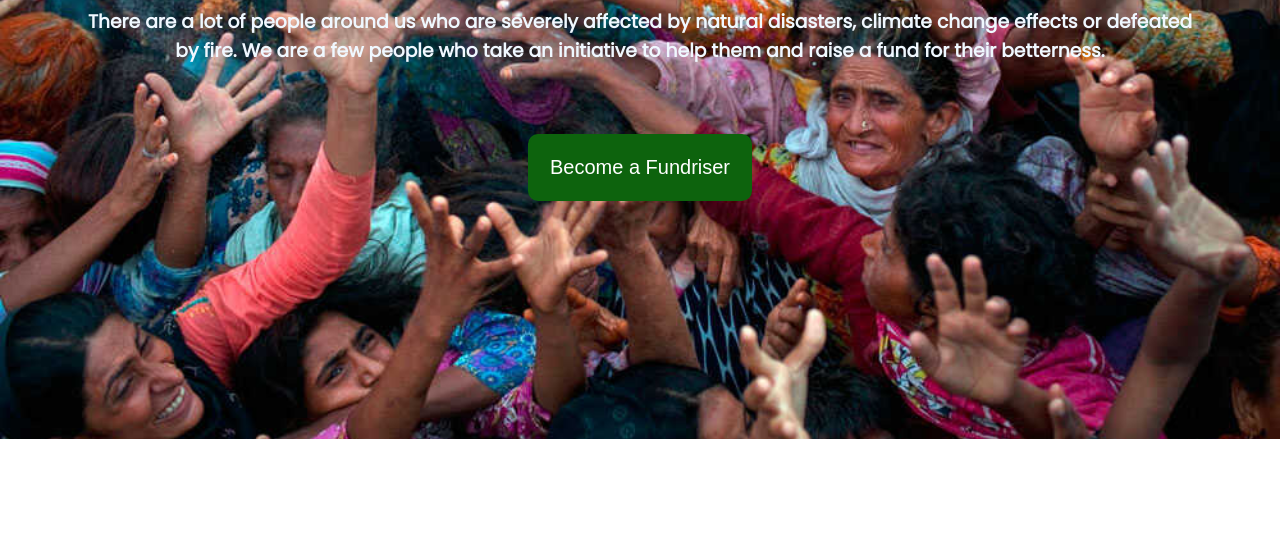
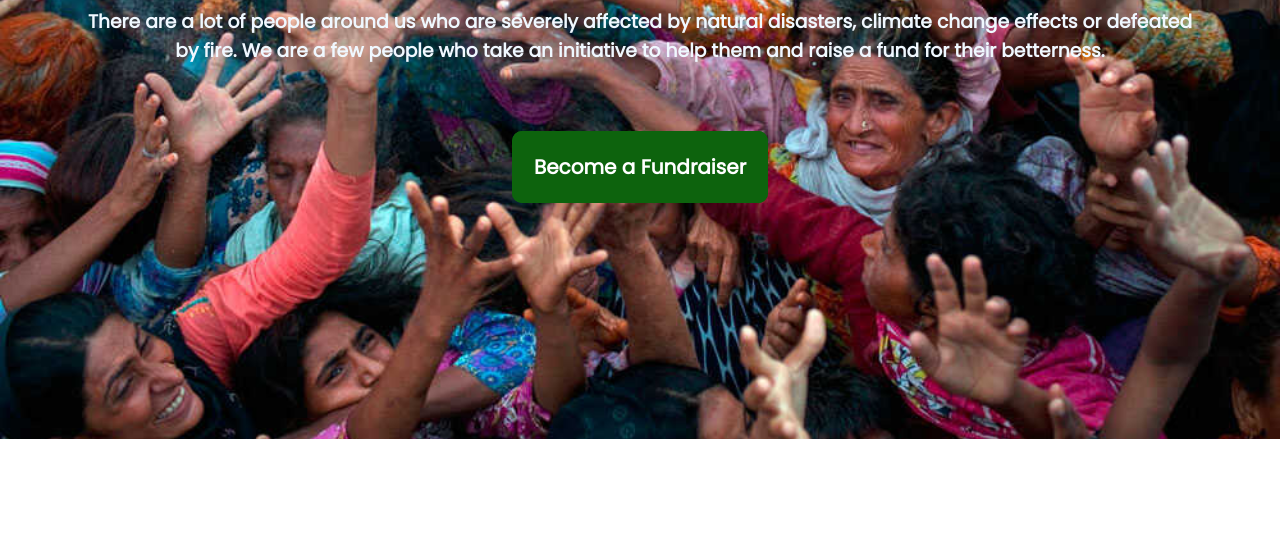
Before and after one commit to ShakurUrRahman/become-a-savior, a plain HTML site: page index.html in a window 1280 px wide. Shown: the part 261-800 px from the top of the page. Drawn offline with Linux system fonts and the light colour scheme; a web font is replaced by a local one.

Commit message:
edit something

```diff
--- a/index.html
+++ b/index.html
@@ -24,7 +24,7 @@
                     effects or defeated by fire. We are a few people who take an initiative to help them and raise a
                     fund for their betterness.</h3>
             </div>
-            <div class="fundriser"><button class="button1">Become a Fundriser</button></div>
+            <div class="fundraiser"><a target="_blank" href="#" class="button1">Become a Fundraiser</a></div>
         </div>
         <div class="charity">
             <h1>Give your Charity</h1>
--- a/style.css
+++ b/style.css
@@ -31,7 +31,7 @@ body {
     padding-right: 80px;
 }
 
-.fundriser {
+.fundraiser {
     text-align: center;
     font-size: 50px;
     padding-top: 55px;
@@ -41,9 +41,11 @@ body {
     padding: 20px 20px;
     background-color: #0d630d;
     font-size: 20px;
+    font-weight: 700;
     border: 2px solid #0d630d;
     color: white;
     border-radius: 10px;
+    text-decoration: none;
 }
 
 .charity {
```
